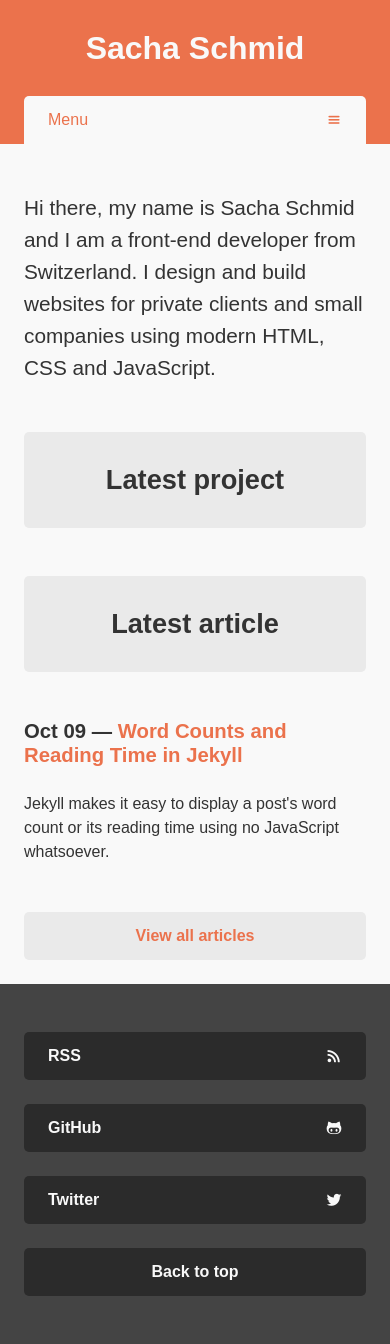
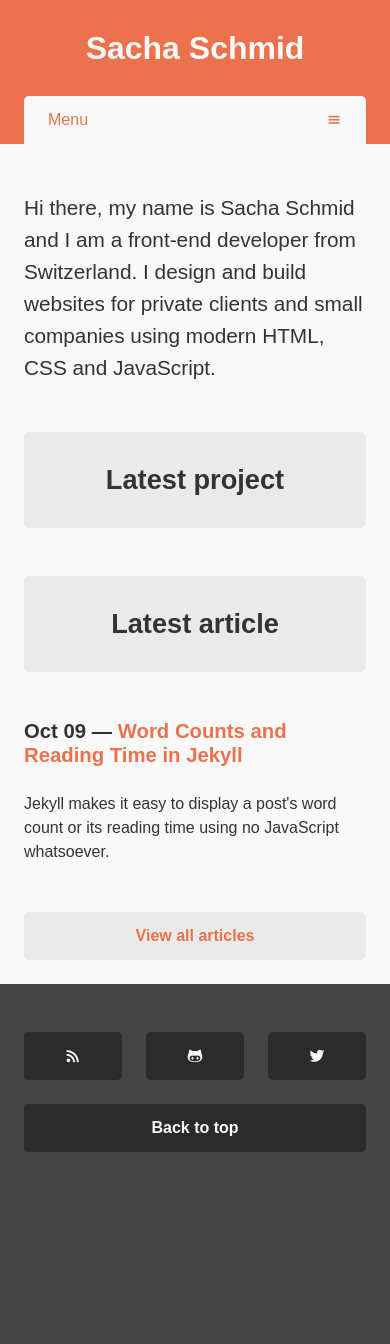
Before and after one commit to RadLikeWhoa/old.sacha.me, a Jekyll site: the page built from index.html, in a window 390 px wide. Built offline with Jekyll 4.4.1, drawn with Linux system fonts in a browser that asks for light colours; some web fonts are replaced; after the commit the page ends 1200 px from its top, so only the background shows below that.

Commit message:
Keep 3-col footer layout on small screens

```diff
--- a/_includes/footer.html
+++ b/_includes/footer.html
@@ -2,19 +2,19 @@
     <footer class="site-footer">
       <div class="wrap">
         <div class="grid">
-          <div class="footer-content col med-col-1-3">
+          <div class="footer-content col col-1-3">
             <a href="/feed.xml" class="button button-dark">
-              <span class="icon icon-rss"></span><span class="label">RSS</span>
+              <span class="icon icon-rss"></span><span class="label opt-label">RSS</span>
             </a>
           </div>
-          <div class="footer-content col med-col-1-3">
+          <div class="footer-content col col-1-3">
             <a href="https://github.com/RadLikeWhoa/radlikewhoa.github.io" class="button button-dark">
-              <span class="icon icon-github"></span><span class="label">GitHub</span>
+              <span class="icon icon-github"></span><span class="label opt-label">GitHub</span>
             </a>
           </div>
-          <div class="footer-content col med-col-1-3">
+          <div class="footer-content col col-1-3">
             <a href="https://twitter.com/sachaschmid" class="button button-dark">
-              <span class="icon icon-twitter"></span><span class="label">Twitter</span>
+              <span class="icon icon-twitter"></span><span class="label opt-label">Twitter</span>
             </a>
           </div>
           <div class="footer-content col">
--- a/_src/js/main.js
+++ b/_src/js/main.js
@@ -30,7 +30,7 @@ if ('querySelector' in document) {
 
       backref = '<a href="#' + link.id + '" title="Jump to context"><span class="icon icon-up"></span></a> '
 
-      html += '<div class="grid-col post-link-entry">' +
+      html += '<div class="post-link-entry col med-col-1-2">' +
                 '<a class="post-link" href="' + href + '">' + href + '</a>' +
                 '<div>' + (title ? backref + ' ' + title : backref) + '</div>' +
               '</div>'
--- a/_src/scss/_footer.scss
+++ b/_src/scss/_footer.scss
@@ -10,20 +10,26 @@
   a {
     display: block;
     color: $main;
+
+    @include up-to(m) {
+      text-align: center;
+    }
   }
 
   .icon {
-    float: right;
-    padding-top: 0.25em;
+    @include at-least(m) {
+      float: right;
+      padding-top: 0.25em;
+    }
   }
-}
-
-.social-links {
-  position: relative;
-  padding-left: 0;
-  margin-bottom: 0;
 }
 
 .copyright {
   text-align: center;
 }
+
+.opt-label {
+  @include up-to(m) {
+    display: none;
+  }
+}
--- a/assets/js/main.js
+++ b/assets/js/main.js
@@ -1 +1 @@
-function getBase(a){return a.match(/(https?:\/\/)?(www\.)?([^\/]+)/).pop()}var _menuToggle=document.getElementById("menu-toggle");if(_menuToggle&&"addEventListener"in window&&_menuToggle.addEventListener("click",function(){this.parentNode.classList.toggle("is-open")}),"querySelector"in document){var links=document.querySelectorAll(".post-body a"),list=document.getElementById("post-links-list"),counter=1,html="";if(links&&list){for(var i=0,j=links.length;j>i;i++){var link=links[i],href=link.href.replace(/https?:\/\//,""),title=link.title,backref;href&&window.location.origin+window.location.pathname!==link.href.replace(/#(.*)/,"")&&(link.id=link.id||"post-reference-"+counter,counter+=1,backref='<a href="#'+link.id+'" title="Jump to context"><span class="icon icon-up"></span></a> ',html+='<div class="grid-col post-link-entry"><a class="post-link" href="'+href+'">'+href+"</a>"+"<div>"+(title?backref+" "+title:backref)+"</div>"+"</div>")}html&&(list.innerHTML=html,list.parentNode.style.display="block")}}
+function getBase(a){return a.match(/(https?:\/\/)?(www\.)?([^\/]+)/).pop()}var _menuToggle=document.getElementById("menu-toggle");if(_menuToggle&&"addEventListener"in window&&_menuToggle.addEventListener("click",function(){this.parentNode.classList.toggle("is-open")}),"querySelector"in document){var links=document.querySelectorAll(".post-body a"),list=document.getElementById("post-links-list"),counter=1,html="";if(links&&list){for(var i=0,j=links.length;j>i;i++){var link=links[i],href=link.href.replace(/https?:\/\//,""),title=link.title,backref;href&&window.location.origin+window.location.pathname!==link.href.replace(/#(.*)/,"")&&(link.id=link.id||"post-reference-"+counter,counter+=1,backref='<a href="#'+link.id+'" title="Jump to context"><span class="icon icon-up"></span></a> ',html+='<div class="post-link-entry col med-col-1-2"><a class="post-link" href="'+href+'">'+href+"</a>"+"<div>"+(title?backref+" "+title:backref)+"</div>"+"</div>")}html&&(list.innerHTML=html,list.parentNode.style.display="block")}}
```
